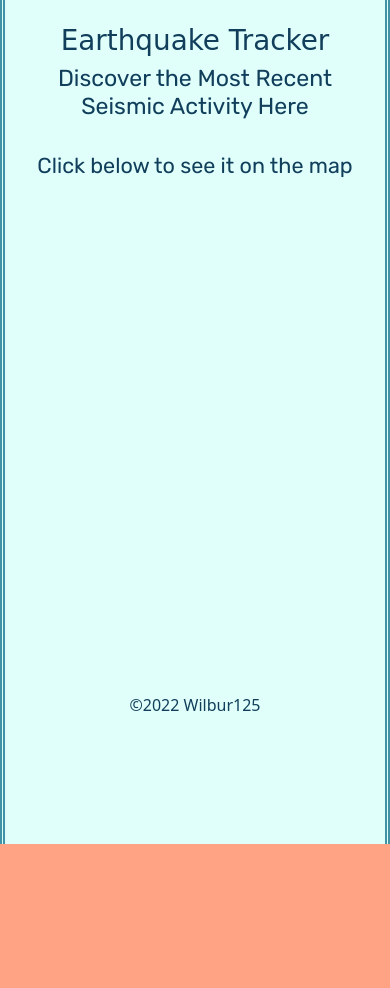
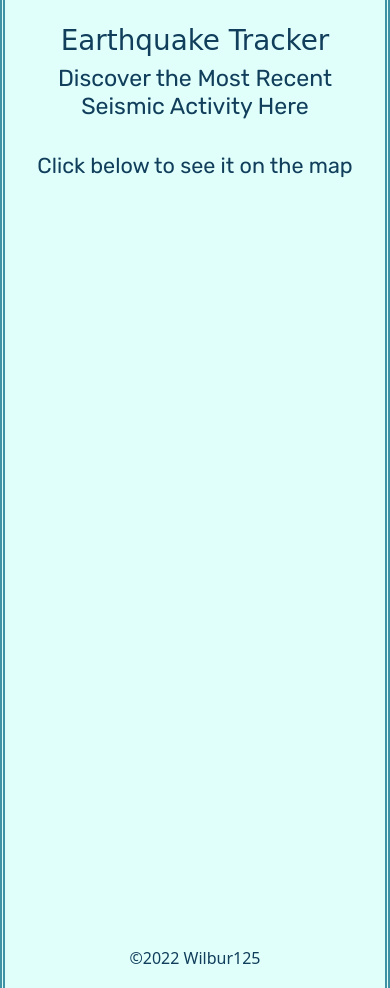
Before and after one commit to wilbur125/earthquake-tracker2, a plain HTML site: page index.html in a window 390 px wide. Before the commit the page ends 844 px from the top, so only its background shows below. Drawn offline with nearby package versions, Linux system fonts and the light colour scheme; some packages are replaced by stand-ins of ours; no server answers; a web font is replaced by a local one.

Commit message:
Added new fonts, background colors, and responsive layout

```diff
--- a/assets/css/style.css
+++ b/assets/css/style.css
@@ -29,7 +29,7 @@ body {
 }
 
 #map {
-  height: 55vh;
+  height: 85vh;
   width: 100%;
   border-radius: 5px;
   }
@@ -39,7 +39,7 @@ body {
   color: #103E5B;
 }
 
-@media (min-width: 992px) {
+@media (min-width: 1500px) {
   .footer {
     position: absolute !important;
     bottom:0 !important;
```
